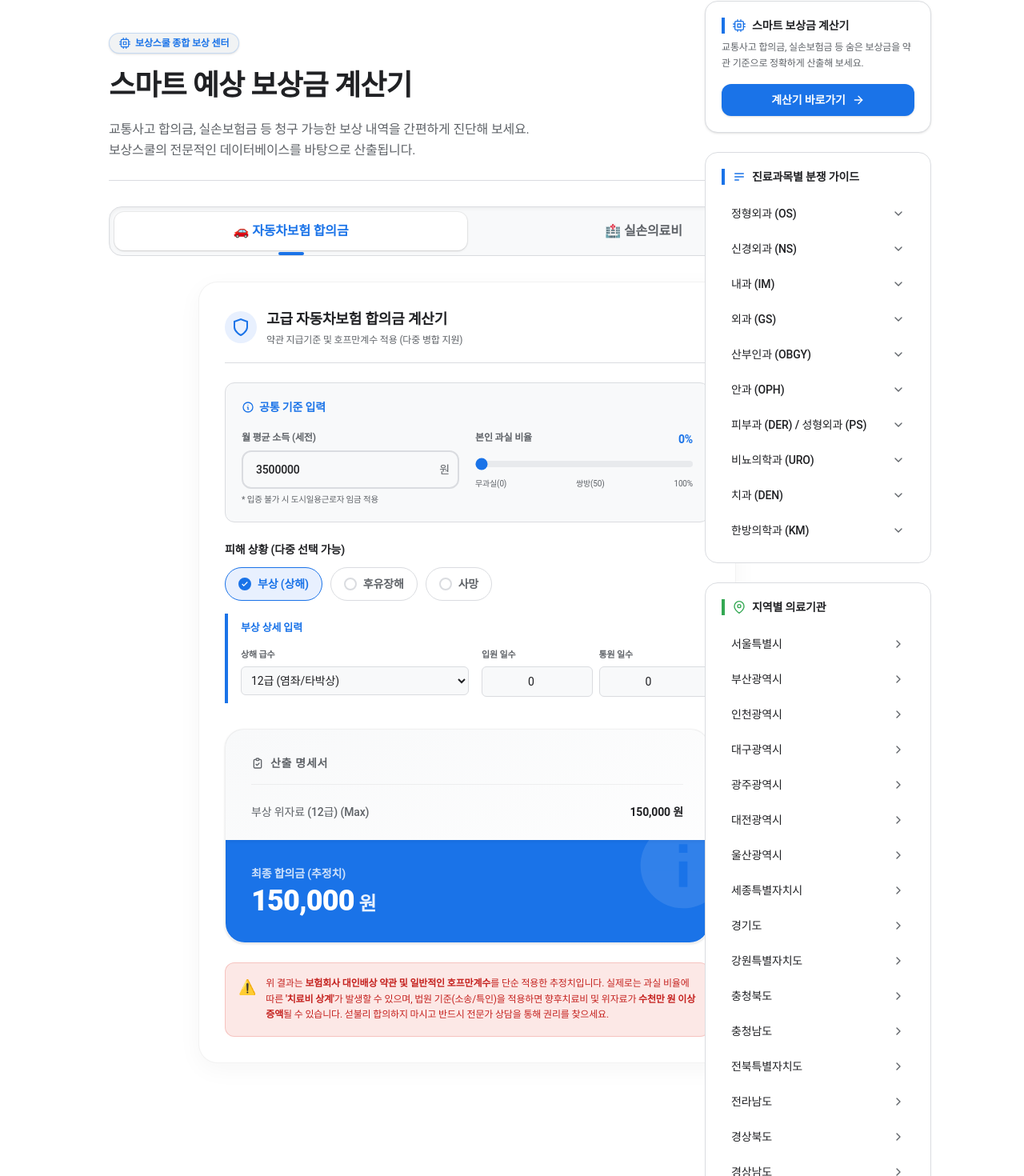
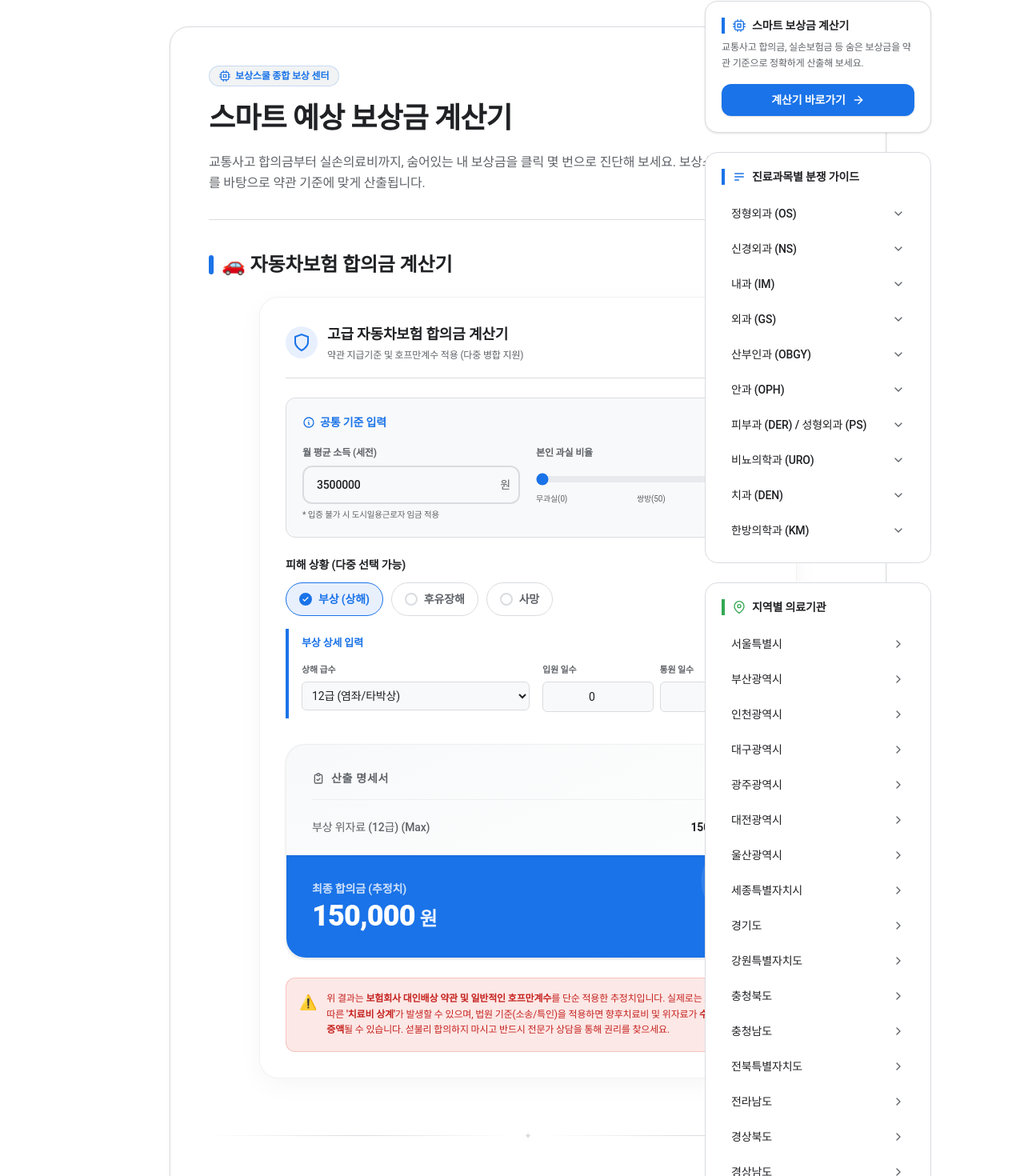
Before and after one commit to ksp-KWON/claimwworks-blog, a Next.js app: page /calculator in a window 1280 px wide. Shown: the part 182-1652 px from the top of the page at 80% size. Built offline with nearby package versions, Linux system fonts and the light colour scheme.

Commit message:
fix: render calculators sequentially in a posting box layout on the calculator page

```diff
--- a/src/app/calculator/page.tsx
+++ b/src/app/calculator/page.tsx
@@ -1,4 +1,5 @@
-import CalculatorTabs from "@/components/calculator/CalculatorTabs";
+import AutoCalculator from "@/components/calculator/AutoCalculator";
+import MedicalCalculator from "@/components/calculator/MedicalCalculator";
 
 export const metadata = {
   title: '예상 보상금 계산기 | 보상스쿨',
@@ -7,26 +8,50 @@ export const metadata = {
 
 export default function CalculatorPage() {
   return (
-    <div className="mx-auto w-[92vw] xl:w-[85vw] max-w-7xl pt-10 pb-20 px-2 sm:px-5">
+    <div className="mx-auto w-[92vw] xl:w-[85vw] max-w-7xl pt-8 pb-20 px-2 sm:px-5">
+      {/* 포스팅 박스 (Blog Post 스타일 컨테이너) */}
+      <article className="w-full max-w-4xl mx-auto bg-white dark:bg-[#202124] rounded-3xl p-6 sm:p-10 lg:p-12 border border-[var(--google-border)] shadow-sm">
+
         {/* 1. 페이지 헤더 */}
-      <header className="border-b border-[var(--google-border)] pb-6 mb-8 max-w-3xl">
-        <div className="inline-flex items-center gap-1.5 px-3 py-1 rounded-full bg-[var(--google-surface-variant)] text-[var(--google-blue)] dark:bg-[#303134] dark:text-[#8ab4f8] text-xs font-bold mb-4 shadow-sm border border-[var(--google-blue)]/20">
+        <header className="border-b border-[var(--google-border)] pb-8 mb-10">
+          <div className="inline-flex items-center gap-1.5 px-3 py-1 rounded-full bg-[var(--google-surface-variant)] text-[var(--google-blue)] dark:bg-[#303134] dark:text-[#8ab4f8] text-xs font-bold mb-4 border border-[var(--google-blue)]/20">
             <svg className="w-3.5 h-3.5" fill="none" stroke="currentColor" viewBox="0 0 24 24" strokeWidth="2" strokeLinecap="round" strokeLinejoin="round"><rect x="4" y="4" width="16" height="16" rx="2" ry="2"></rect><rect x="9" y="9" width="6" height="6"></rect><line x1="9" y1="1" x2="9" y2="4"></line><line x1="15" y1="1" x2="15" y2="4"></line><line x1="9" y1="20" x2="9" y2="23"></line><line x1="15" y1="20" x2="15" y2="23"></line><line x1="20" y1="9" x2="23" y2="9"></line><line x1="20" y1="14" x2="23" y2="14"></line><line x1="1" y1="9" x2="4" y2="9"></line><line x1="1" y1="14" x2="4" y2="14"></line></svg>
             보상스쿨 종합 보상 센터
           </div>
-        <h1 className="text-3xl sm:text-4xl font-extrabold text-[#202124] dark:text-[#e8eaed] tracking-tight leading-snug">
+          <h1 className="text-2xl sm:text-3xl md:text-4xl font-extrabold text-[#202124] dark:text-[#e8eaed] tracking-tight leading-snug">
             스마트 예상 보상금 계산기
           </h1>
           <p className="mt-4 text-sm sm:text-base text-[#5f6368] dark:text-[#9aa0a6] leading-relaxed font-normal">
-          교통사고 합의금, 실손보험금 등 청구 가능한 보상 내역을 간편하게 진단해 보세요.<br className="hidden sm:block" />
-          보상스쿨의 전문적인 데이터베이스를 바탕으로 산출됩니다.
+            교통사고 합의금부터 실손의료비까지, 숨어있는 내 보상금을 클릭 몇 번으로 진단해 보세요. 보상스쿨의 축적된 전문 데이터를 바탕으로 약관 기준에 맞게 산출됩니다.
           </p>
         </header>
 
-      {/* 2. 계산기 탭 위젯 */}
-      <div className="max-w-4xl">
-        <CalculatorTabs />
+        {/* 2. 자동차보험 합의금 계산기 */}
+        <section className="mb-16">
+          <h2 className="text-xl sm:text-2xl font-bold text-[#202124] dark:text-[#e8eaed] mb-6 flex items-center gap-2.5">
+            <span className="w-1.5 h-6 bg-[var(--google-blue)] rounded-full inline-block shrink-0" />
+            🚗 자동차보험 합의금 계산기
+          </h2>
+          <AutoCalculator />
+        </section>
+
+        {/* 구분선 */}
+        <div className="my-12 flex items-center gap-4">
+          <div className="flex-1 h-px bg-gradient-to-r from-transparent via-[var(--google-border)] to-transparent" />
+          <span className="text-[var(--google-border)] text-xs">✦</span>
+          <div className="flex-1 h-px bg-gradient-to-r from-transparent via-[var(--google-border)] to-transparent" />
         </div>
+
+        {/* 3. 실손의료비 계산기 */}
+        <section>
+          <h2 className="text-xl sm:text-2xl font-bold text-[#202124] dark:text-[#e8eaed] mb-6 flex items-center gap-2.5">
+            <span className="w-1.5 h-6 bg-[var(--google-green)] rounded-full inline-block shrink-0" />
+            🏥 실손의료비 보상 계산기
+          </h2>
+          <MedicalCalculator />
+        </section>
+
+      </article>
     </div>
   );
 }
```
Also changed, not shown: 1 other file (tests, documents, lock files or other folders). Lines whose indentation alone changed are shown as unchanged.
